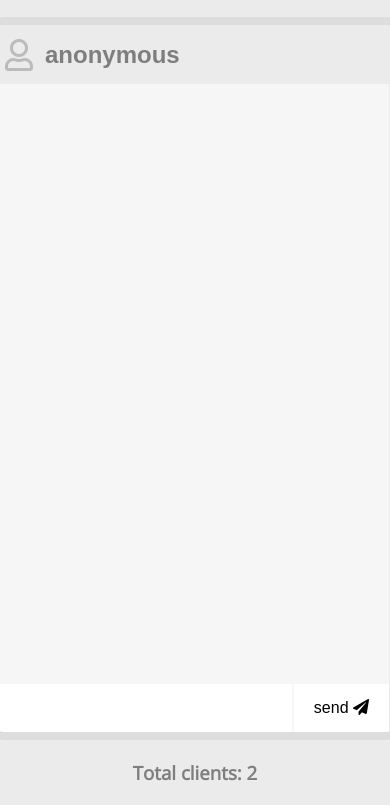
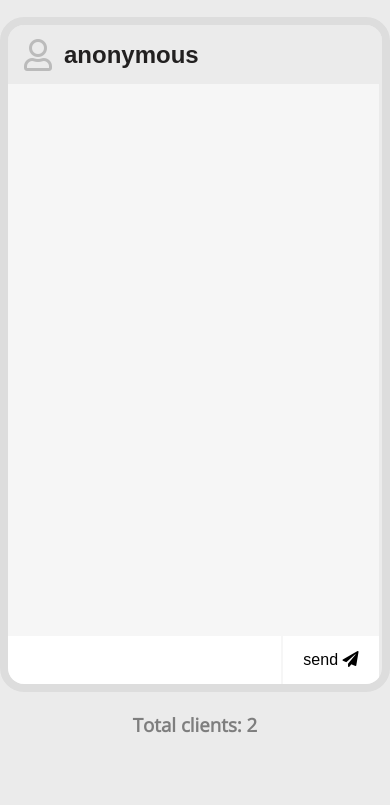
Before and after one commit to LukaMarjanidze98/ChatApp, a website: page public/index.html in a window 390 px wide. Shown: the part 66-871 px from the top of the page. After the commit the page ends 844 px from the top, so only its background shows below. Drawn offline with nearby package versions, Linux system fonts and the light colour scheme; no server answers.

Commit message:
mobile view adjusted

```diff
--- a/public/index.html
+++ b/public/index.html
@@ -26,24 +26,7 @@
           maxlength="20"
         />
       </div>
-      <div>
-        <ul class="message-container" id="message-container">
-          <!-- <li class="message-left">
-            <p class="message">
-              lorem ipsum
-              <span>bluebird / 26 july 10:40</span>
-            </p>
-          </li>
-          <li class="message-right">
-            <p class="message">
-              lorem ipsum
-              <span>bluebird / 26 july 10:40</span>
-            </p>
-          </li>
-          <li class="message-feedback">
-            <p class="feedback" id="feedback">killer is typing a message</p>
-          </li> -->
-        </ul>
+      <ul class="message-container" id="message-container"></ul>
       <form class="message-form" id="message-form">
         <input
           type="text"
@@ -57,7 +40,6 @@
         </button>
       </form>
     </div>
-    </div>
     <h3 class="clients-total" id="client-total">Total clients: 2</h3>
     <script src="/socket.io/socket.io.js"></script>
     <script
--- a/public/main.js
+++ b/public/main.js
@@ -5,7 +5,7 @@ const nameInput = document.getElementById("name-input");
 const messageForm = document.getElementById("message-form");
 const messageInput = document.getElementById("message-input");
 
-const messageTone = new Audio('/message-tone.mp3');
+const messageTone = new Audio("/message-tone.mp3");
 
 messageForm.addEventListener("submit", (e) => {
   e.preventDefault();
@@ -18,7 +18,6 @@ socket.on("clients-total", (data) => {
 
 function sendMessage() {
   if (!messageInput.value.trim()) return;
-  console.log(messageInput.value);
   const data = {
     name: nameInput.value,
     message: messageInput.value,
--- a/public/style.css
+++ b/public/style.css
@@ -36,7 +36,7 @@ body {
 .name-input {
     font-size: 24px;
     font-weight: 700;
-    color: #7e7e7e;
+    color: #222020;
     flex-grow: 1;
     border: none;
     margin: 0px 12px;
@@ -122,3 +122,30 @@ margin-top: 4px;
     margin:20px 0;
     color: #7e7e7e;
 }
+
+@media (max-width: 768px) {
+    .main{
+        display:flex;
+        flex-direction: column;
+        width: 100vw;
+        height: 80vh;
+
+    }
+    .name-input {
+        color: #222020;
+        background-color: #ebebeb;
+    }
+    .message-container {
+            display: flex;
+            flex-direction: column;
+            background-color: #f6f6f6;
+            width: 95vw;
+            height: 75vh;
+            overflow-y: scroll;
+            overflow-x: hidden;
+
+        }
+    .message-form {
+        width:95vw;
+    }
+}
```
Lines whose indentation alone changed are shown as unchanged.
